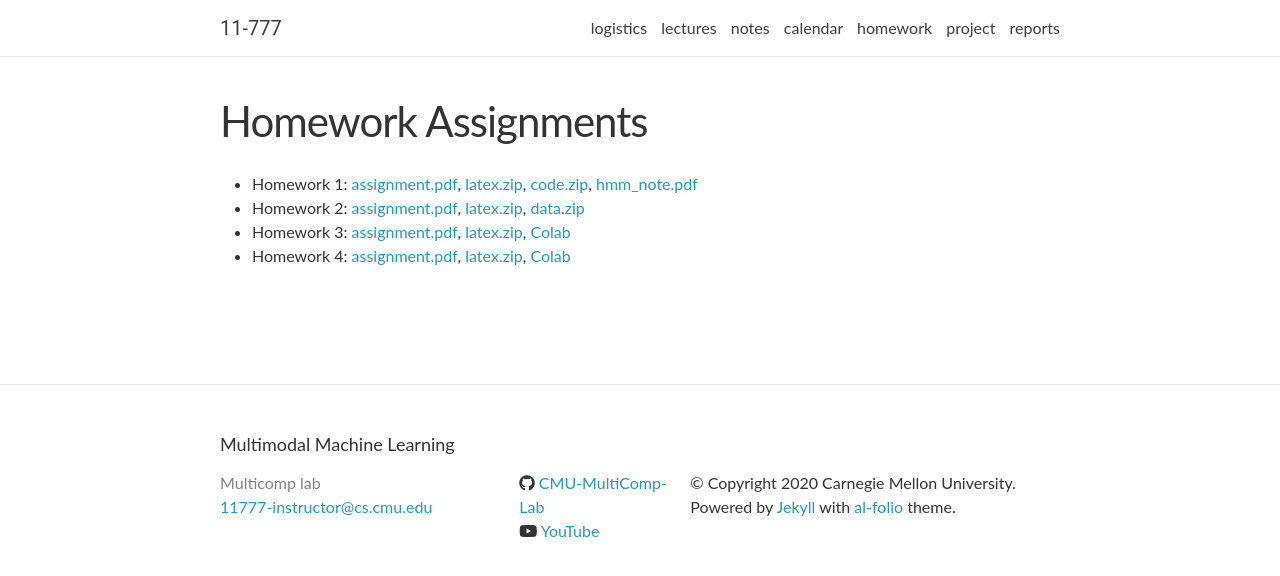
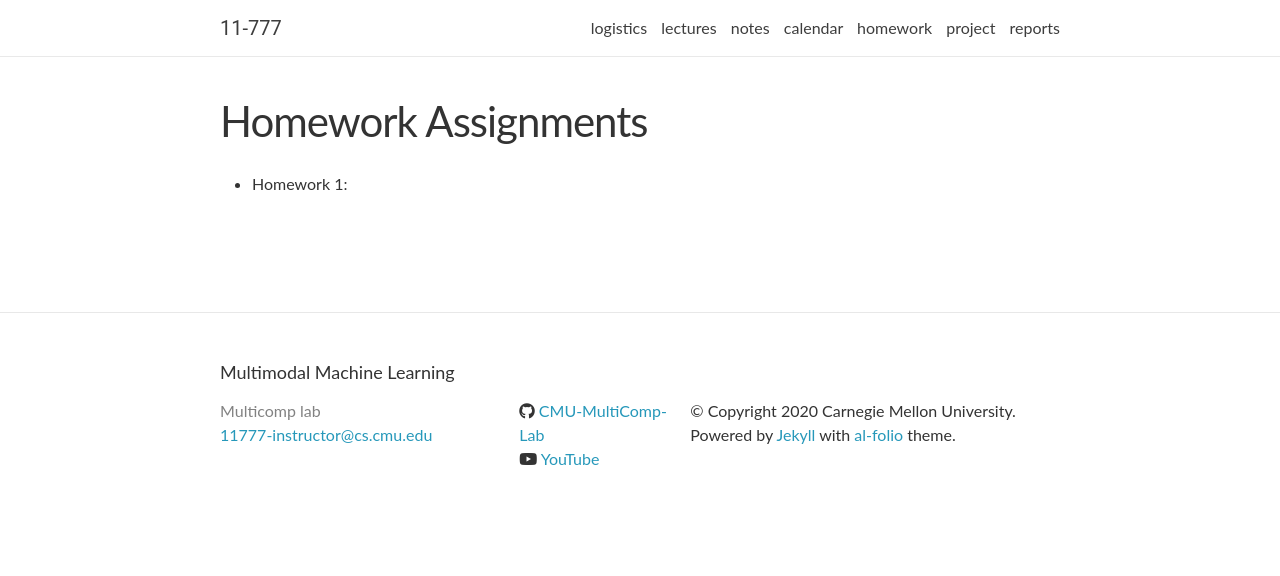
Before and after one commit to pliang279/mmml-course, a Jekyll site: the page built from _pages/homework.md, in a window 1280 px wide. Shown: the top 576 px of the page. Built offline with Jekyll 4.4.1, drawn with Linux system fonts in a browser that asks for light colours; nearby versions of some CDN libraries; comment, search, counter and statistics services are not loaded.

Commit message:
Update homework.md

```diff
--- a/_pages/homework.md
+++ b/_pages/homework.md
@@ -4,7 +4,4 @@ permalink: /homework/
 title: Homework Assignments
 ---
 
-- Homework 1: [assignment.pdf]({{ "/assets/assignments/hw1/assignment_v1.1.pdf" | relative_url }}){:target="\_blank"}, [latex.zip]({{ "/assets/assignments/hw1/latex_v1.1.zip" | relative_url }}){:target="\_blank"}, [code.zip]({{ "/assets/assignments/hw1/code.zip" | relative_url }}){:target="\_blank"}, [hmm_note.pdf]({{ "/assets/assignments/hw1/hmm_note.pdf" | relative_url }}){:target="\_blank"}
-- Homework 2: [assignment.pdf]({{ "/assets/assignments/hw2/assignment.pdf" | relative_url }}){:target="\_blank"}, [latex.zip]({{ "/assets/assignments/hw2/latex.zip" | relative_url }}){:target="\_blank"}, [data.zip]({{ "/assets/assignments/hw2/data.zip" | relative_url }}){:target="\_blank"}
-- Homework 3: [assignment.pdf]({{ "/assets/assignments/hw3/assignment.pdf" | relative_url }}){:target="\_blank"}, [latex.zip]({{ "/assets/assignments/hw3/latex.zip" | relative_url }}){:target="\_blank"}, [Colab](https://colab.research.google.com/drive/1nmPXgoNLUKxj-VTwB0l0956Swiv5jrVF){:target="\_blank"}
-- Homework 4: [assignment.pdf]({{ "/assets/assignments/hw4/assignment.pdf" | relative_url }}){:target="\_blank"}, [latex.zip]({{ "/assets/assignments/hw4/latex.zip" | relative_url }}){:target="\_blank"}, [Colab](https://colab.research.google.com/drive/1VkoRfg_thJuRyWlZXFNvPcRrviRlxO9I){:target="\_blank"}
+- Homework 1:
```
